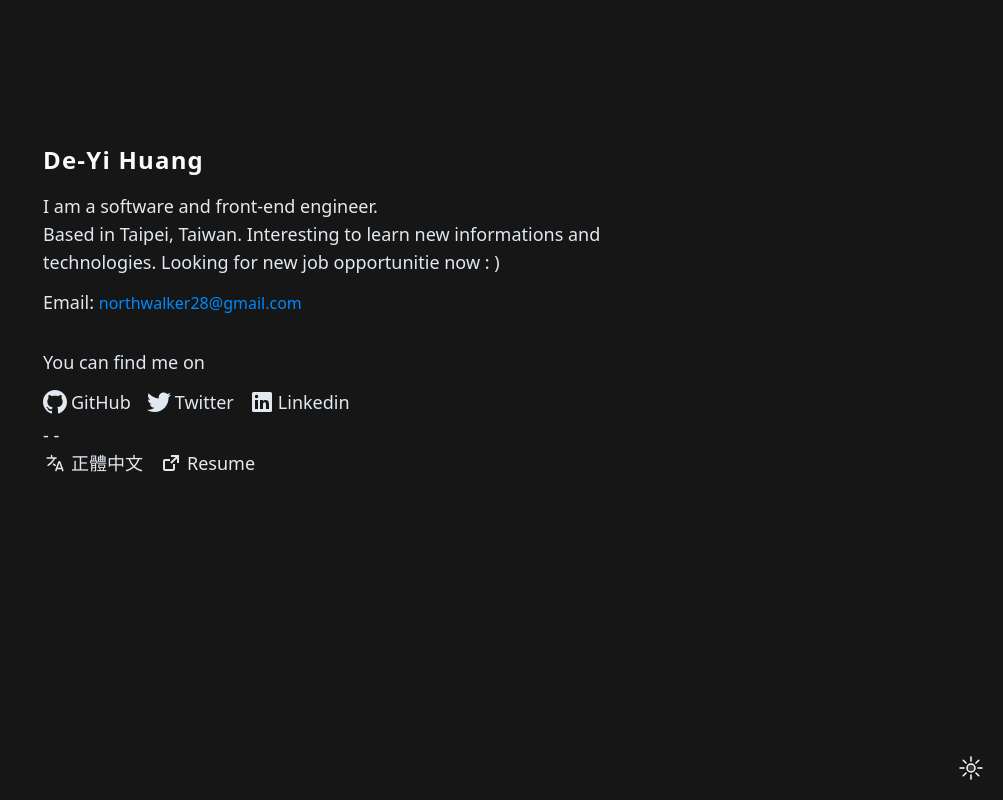
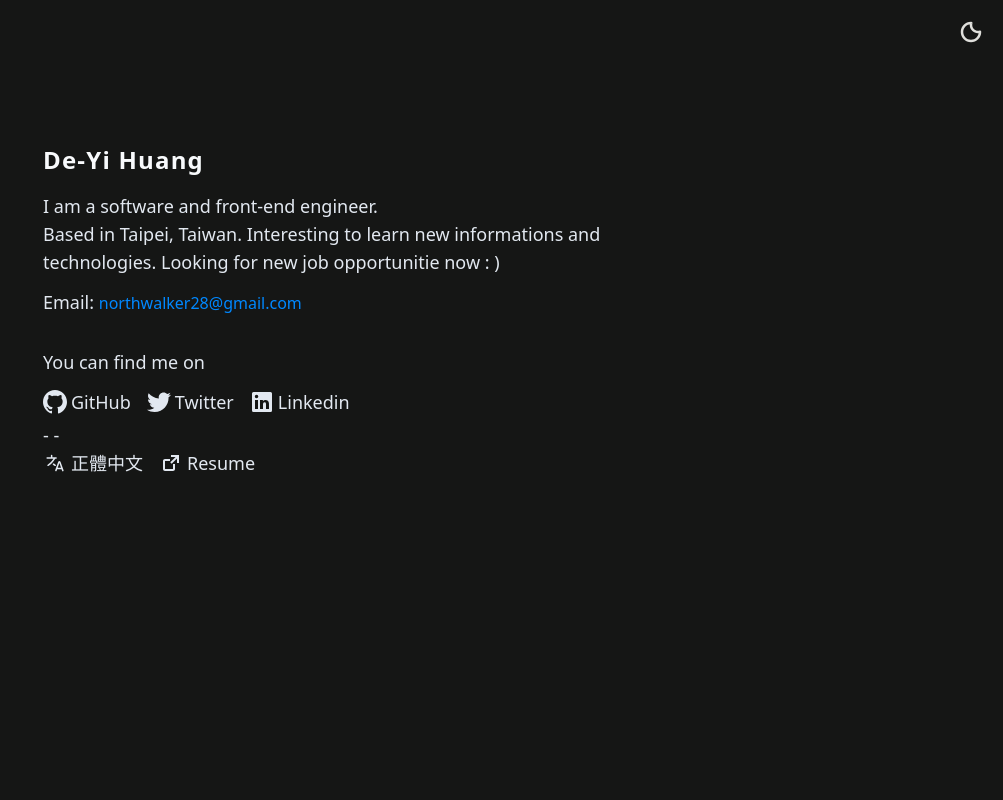
Before and after one commit to northwalker/deyi-site, a Next.js app: page / in a window 1280 px wide. Shown: the whole page, without its empty margins (277-1280 px from the left). Built offline with nearby package versions, Linux system fonts and the light colour scheme.

Commit message:
Update DarkModeSwitcher

```diff
--- a/components/DarkModeSwitcher.js
+++ b/components/DarkModeSwitcher.js
@@ -27,9 +27,9 @@ export default function DarkModeSwitcher() {
     else setCurrentMode(MODE.LIGHT);
   }, []);
   return (
-    <div className="fixed bottom-4 right-4 flex h-8 w-8 items-center justify-center">
+    <div className="fixed right-4 top-4 flex h-8 w-8 items-center justify-center">
       <button onClick={changeMode}>
-        {currentMode === MODE.DARK ? (
+        {currentMode !== MODE.DARK ? (
           <Image
             priority
             src={LightModeIcon}
```
Also changed, not shown: public/images/dark-mode-icon.svg, public/images/light-mode-icon.svg.
